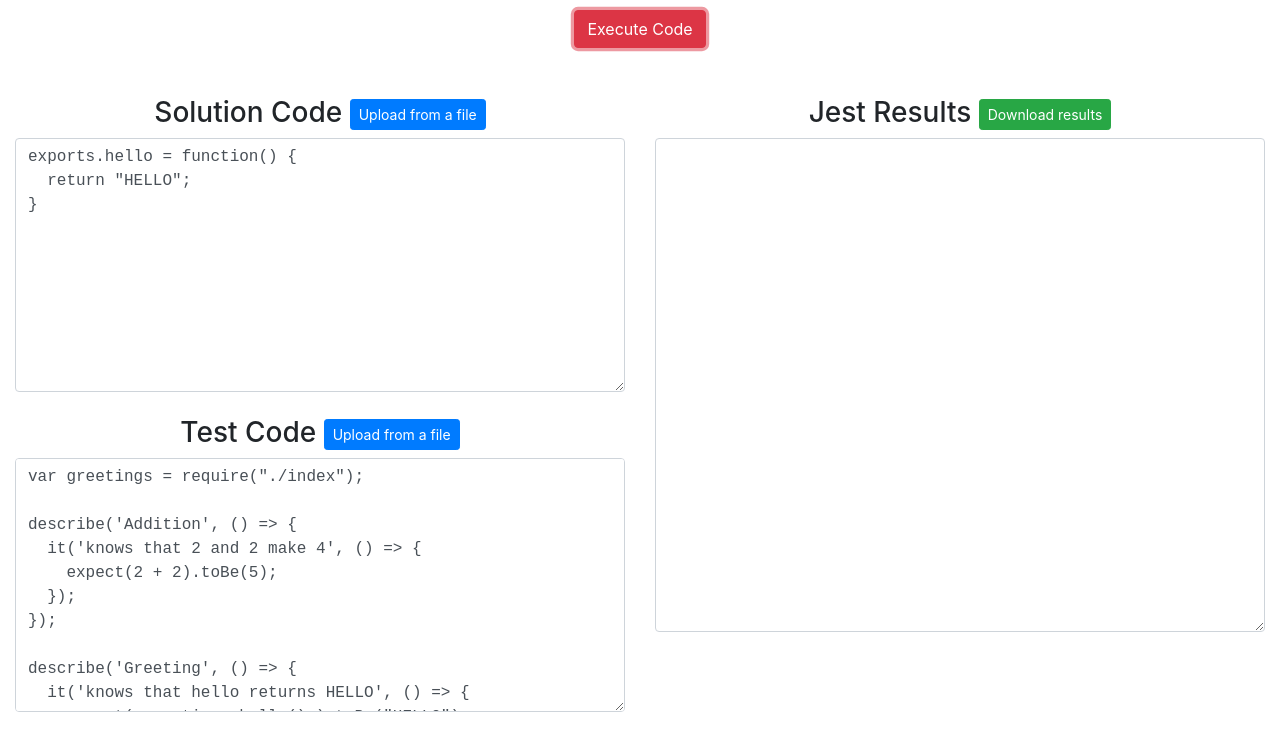
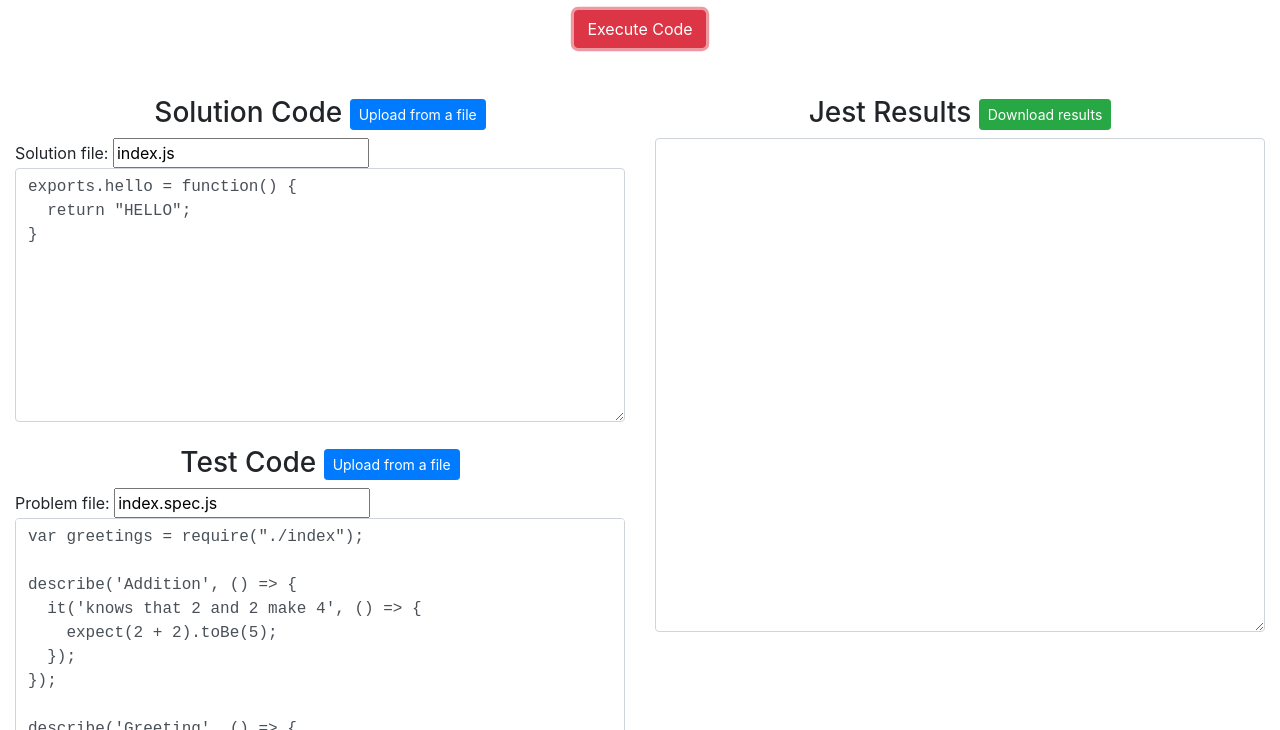
Before and after one commit to NUS-ALSET/jest-runner, a website: page index.html in a window 1280 px wide. Both pictures are taken after a click on the button "Execute Code". Shown: the part 70-800 px from the top of the page. Drawn offline with nearby package versions, Linux system fonts and the light colour scheme.

Commit message:
Passing in file names from GUI form

```diff
--- a/index.html
+++ b/index.html
@@ -43,6 +43,7 @@
         <h3 class="text-center">Solution Code
           <button type="button" onClick="javascript: document.getElementById('file').click()" class="btn btn-sm btn-primary">Upload from a file</a>
         </h3>
+        Solution file: <input type="text" id="solutionFileName" value="index.js"><br>
         <textarea id="ipynbInputTextField" cols="80" rows="10" class="form-control code-container">
 exports.hello = function() {
   return "HELLO";
@@ -52,6 +53,7 @@ exports.hello = function() {
         <h3 class="text-center">Test Code
             <button type="button" onClick="javascript: document.getElementById('file').click()" class="btn btn-sm btn-primary">Upload from a file</a>
           </h3>
+          Problem file: <input type="text" id="problemFileName" value="index.spec.js"><br>
           <textarea id="testInputTextField" cols="80" rows="10" class="form-control code-container">
 var greetings = require("./index");
 
@@ -101,7 +103,11 @@ describe('Greeting', () => {
     var executeNotebook = function () {
       console.log("POSTing javascript files as JSON. Not yet writing out files.");
       var x = document.getElementById("ipynbInputTextField").value;
+      var solutionFileName = document.getElementById("solutionFileName").value;
+
+
       var testCode = document.getElementById("testInputTextField").value;
+      var problemFileName = document.getElementById("problemFileName").value;
 
       var inputText = document.getElementById("textField").value;
       if (x)
@@ -114,8 +120,8 @@ describe('Greeting', () => {
       }
       var result = {};
       result.files = {};
-      result['files']['index.js'] = nb;
-      result['files']['index.spec.js'] = testCode;
+      result['files'][solutionFileName] = nb;
+      result['files'][problemFileName] = testCode;
 
       result['notebook'] = nb;
       if (window.UPLOADED_FILES) {
```
